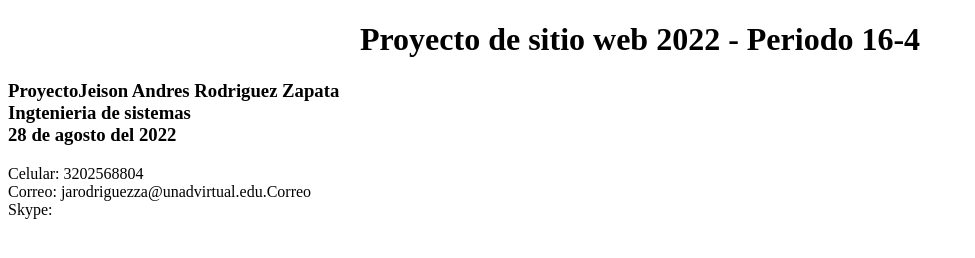
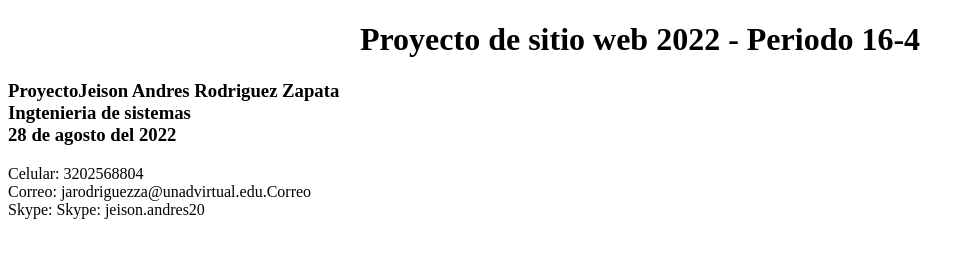
Before and after one commit to JeisonAndresR/DSW-JeisonRodriguez, a plain HTML site: page index.html in a window 1280 px wide. Shown: the whole page, without its empty margins (0-975 px from the left). Drawn offline with Linux system fonts and the light colour scheme.

Commit message:
Update index.html

```diff
--- a/index.html
+++ b/index.html
@@ -18,6 +18,7 @@
             Correo: jarodriguezza@unadvirtual.edu.Correo
             <br>
             Skype:
+            Skype: jeison.andres20
         </p>
     </body>
 </html>
```
